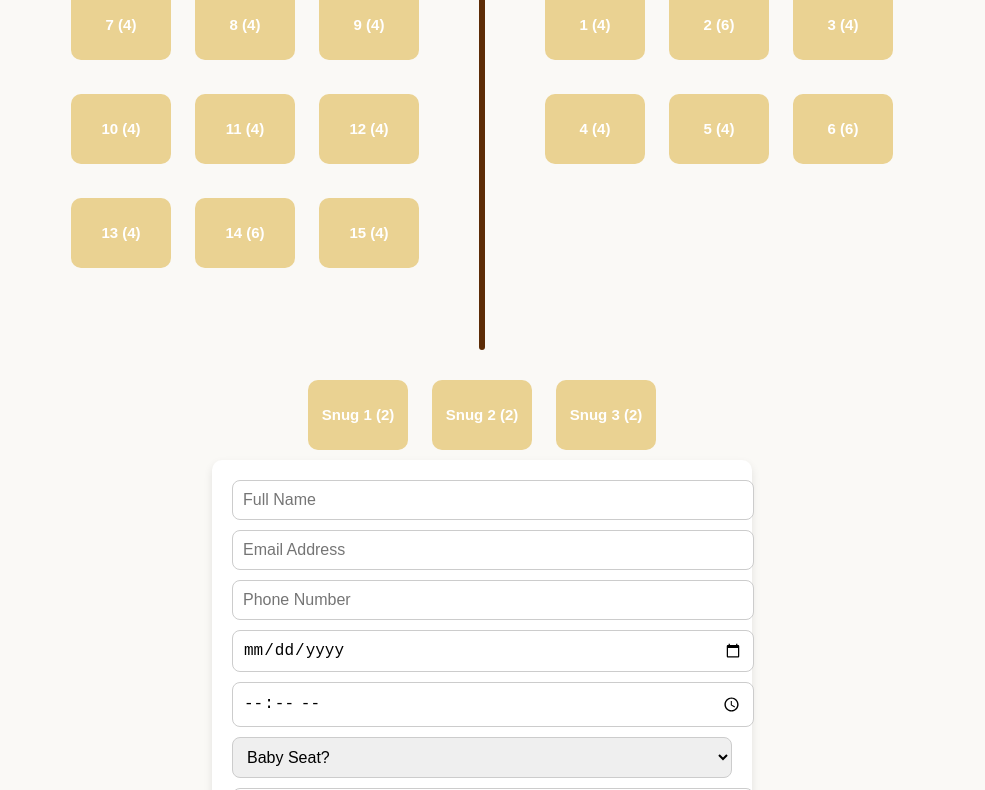
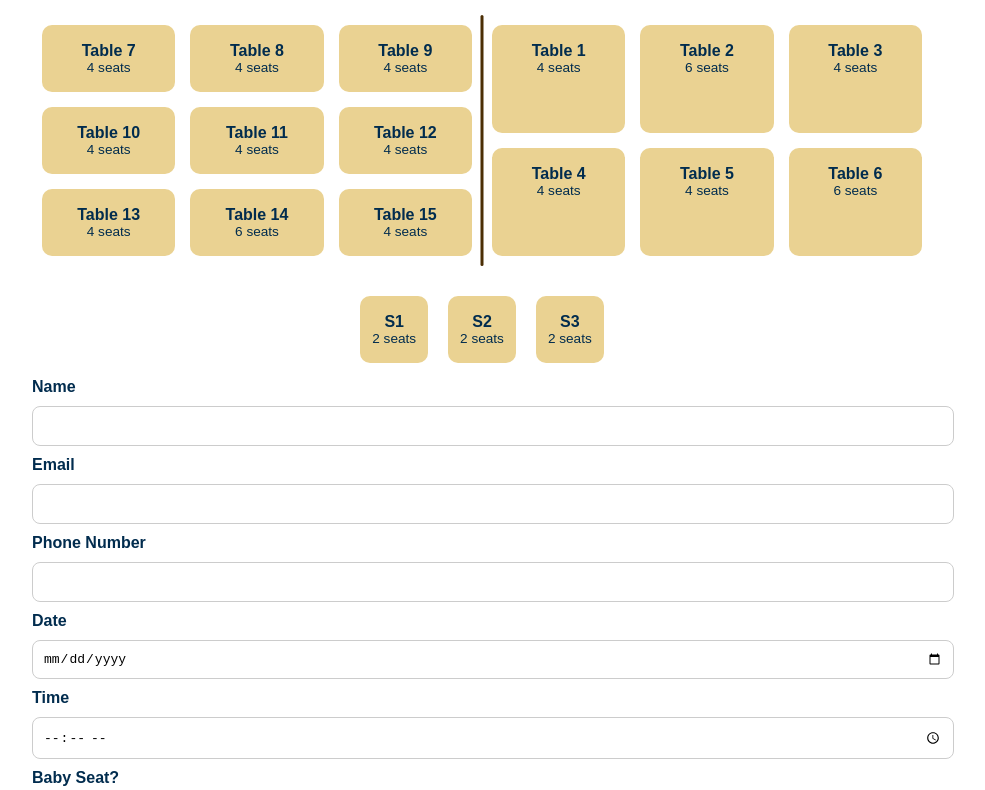
Before and after one commit to Bar918MalkinsBank/Bar918-Bookings, a plain HTML site: page index.html in a window 1280 px wide. Shown: the part 118-908 px from the top of the page, without its empty margins (158-1143 px from the left). Drawn offline with nearby package versions, Linux system fonts and the light colour scheme.

Commit message:
Update index.html

```diff
--- a/index.html
+++ b/index.html
@@ -1,167 +1,265 @@
 <!DOCTYPE html>
 <html lang="en">
 <head>
-  <meta charset="UTF-8" />
-  <meta name="viewport" content="width=device-width, initial-scale=1.0" />
-  <title>Book a Table - Bar918</title>
-  <script src="https://cdn.jsdelivr.net/npm/emailjs-com@3/dist/email.min.js"></script>
+<meta charset="UTF-8">
+<meta name="viewport" content="width=device-width, initial-scale=1.0">
+<title>Bar918 Table Booking</title>
+
+<!-- EmailJS -->
+<script src="https://cdn.jsdelivr.net/npm/@emailjs/browser@4/dist/email.min.js"></script>
 <script>
-    (function() {
   emailjs.init("aypCqsVVHRqzqReCk");
-    })();
 </script>
+
 <style>
   body {
     font-family: 'Poppins', sans-serif;
-      background-color: #faf9f6;
+    background: transparent;
     color: #012C4E;
-      text-align: center;
+    margin: 0;
     padding: 20px;
   }
-    h1 { color: #012C4E; }
-    form {
-      background: white;
-      padding: 20px;
-      border-radius: 10px;
-      box-shadow: 0 4px 8px rgba(0,0,0,0.1);
-      max-width: 500px;
+
+  h1 {
+    text-align: center;
+    margin-bottom: 10px;
+    font-size: 2rem;
+    color: #012C4E;
+  }
+
+  .booking-container {
+    max-width: 900px;
     margin: 0 auto;
+    background: rgba(255,255,255,0.6);
+    border-radius: 20px;
+    padding: 25px;
+    backdrop-filter: blur(5px);
   }
-    input, select, textarea, button {
-      width: 100%;
-      margin-bottom: 10px;
+
+  .table-layout {
+    display: flex;
+    justify-content: space-between;
+    position: relative;
+    margin: 30px 0;
+  }
+
+  /* Divider */
+  .divider {
+    position: absolute;
+    top: 0;
+    bottom: 0;
+    left: 50%;
+    width: 3px;
+    background: #4B2E05;
+    border-radius: 2px;
+    transform: translateX(-50%);
+  }
+
+  /* Sections */
+  .left-section, .right-section {
+    display: grid;
+    grid-template-columns: repeat(3, 1fr);
+    gap: 15px;
+    flex: 1;
     padding: 10px;
-      border: 1px solid #ccc;
-      border-radius: 8px;
-      font-size: 16px;
   }
-    button {
-      background-color: #012C4E;
-      color: white;
-      cursor: pointer;
-      font-weight: bold;
-    }
-    button:hover { background-color: #021a33; }
 
-    .layout {
+  .snug-section {
     display: flex;
     justify-content: center;
-      align-items: start;
-      gap: 60px;
-      flex-wrap: wrap;
-      margin-bottom: 30px;
+    margin-top: 25px;
+    gap: 20px;
   }
-    .divider {
-      height: 360px;
-      width: 6px;
-      background-color: #5C2C06;
-      border-radius: 3px;
-      align-self: center;
+
+  /* Tables */
+  .table {
+    background: #EAD292;
+    color: #012C4E;
+    border-radius: 10px;
+    padding: 15px 10px;
+    text-align: center;
+    cursor: pointer;
+    transition: all 0.3s ease;
+    font-weight: 600;
+    border: 2px solid transparent;
   }
-    .section {
-      display: grid;
-      grid-template-columns: repeat(3, 1fr);
-      gap: 24px;
-      justify-items: center;
+
+  .table:hover {
+    transform: scale(1.05);
+    border-color: #012C4E;
   }
-    .snug {
+
+  .table.selected {
+    background: #012C4E;
+    color: white;
+    border-color: #EAD292;
+  }
+
+  .table.booked {
+    background: #bbb;
+    cursor: not-allowed;
+    color: white;
+    border-color: #777;
+  }
+
+  .table small {
+    display: block;
+    font-weight: normal;
+    font-size: 0.85em;
+  }
+
+  /* Form */
+  form {
     display: flex;
-      justify-content: center;
-      margin-top: 30px;
-      gap: 24px;
+    flex-direction: column;
+    gap: 10px;
+    margin-top: 15px;
   }
-    .table-btn {
-      background-color: #EAD292;
-      border: none;
-      padding: 18px 0;
-      border-radius: 10px;
+
+  label {
+    font-weight: 600;
+  }
+
+  input, select, textarea, button {
+    padding: 10px;
+    border-radius: 8px;
+    border: 1px solid #ccc;
+    font-size: 1em;
+    width: 100%;
+  }
+
+  button {
+    background: #012C4E;
+    color: white;
+    font-weight: bold;
     cursor: pointer;
-      font-weight: bold;
-      transition: all 0.25s ease;
-      width: 100px;
-      height: 70px;
-      font-size: 15px;
-      line-height: 1.2;
+    transition: all 0.3s ease;
   }
-    .table-btn.selected { border: 3px solid #012C4E; }
+
+  button:hover {
+    background: #EAD292;
+    color: #012C4E;
+  }
 </style>
 </head>
+
 <body>
+  <div class="booking-container">
+    <h1>Book a Table</h1>
 
-  <h1>Book a Table at Bar918</h1>
-
-  <div class="layout">
-    <div class="section" id="left-section">
-      <button class="table-btn" data-table="7" data-seats="4">7 (4)</button>
-      <button class="table-btn" data-table="8" data-seats="4">8 (4)</button>
-      <button class="table-btn" data-table="9" data-seats="4">9 (4)</button>
-      <button class="table-btn" data-table="10" data-seats="4">10 (4)</button>
-      <button class="table-btn" data-table="11" data-seats="4">11 (4)</button>
-      <button class="table-btn" data-table="12" data-seats="4">12 (4)</button>
-      <button class="table-btn" data-table="13" data-seats="4">13 (4)</button>
-      <button class="table-btn" data-table="14" data-seats="6">14 (6)</button>
-      <button class="table-btn" data-table="15" data-seats="4">15 (4)</button>
-    </div>
+    <div class="table-layout">
+      <div class="left-section" id="leftTables"></div>
       <div class="divider"></div>
-    <div class="section" id="right-section">
-      <button class="table-btn" data-table="1" data-seats="4">1 (4)</button>
-      <button class="table-btn" data-table="2" data-seats="6">2 (6)</button>
-      <button class="table-btn" data-table="3" data-seats="4">3 (4)</button>
-      <button class="table-btn" data-table="4" data-seats="4">4 (4)</button>
-      <button class="table-btn" data-table="5" data-seats="4">5 (4)</button>
-      <button class="table-btn" data-table="6" data-seats="6">6 (6)</button>
-    </div>
+      <div class="right-section" id="rightTables"></div>
     </div>
 
-  <div class="snug">
-    <button class="table-btn" data-table="S1" data-seats="2">Snug 1 (2)</button>
-    <button class="table-btn" data-table="S2" data-seats="2">Snug 2 (2)</button>
-    <button class="table-btn" data-table="S3" data-seats="2">Snug 3 (2)</button>
+    <div class="snug-section" id="snugTables"></div>
+
+    <form id="bookingForm">
+      <label>Name</label>
+      <input type="text" id="name" required>
+
+      <label>Email</label>
+      <input type="email" id="email" required>
+
+      <label>Phone Number</label>
+      <input type="tel" id="phone" required>
+
+      <label>Date</label>
+      <input type="date" id="date" required>
+
+      <label>Time</label>
+      <input type="time" id="time" min="10:00" max="20:00" required>
+
+      <label>Baby Seat?</label>
+      <select id="babySeat">
+        <option value="No">No</option>
+        <option value="Yes">Yes</option>
+      </select>
+
+      <label>Special Requests</label>
+      <textarea id="specialRequests" rows="3"></textarea>
+
+      <input type="hidden" id="table" required>
+
+      <button type="submit">Confirm Booking</button>
+    </form>
   </div>
 
-  <form id="bookingForm">
-    <input type="hidden" name="table" id="selectedTable" required />
-    <input type="hidden" name="seats" id="selectedSeats" required />
-    <input type="text" name="name" placeholder="Full Name" required />
-    <input type="email" name="email" placeholder="Email Address" required />
-    <input type="tel" name="phone" placeholder="Phone Number" required />
-    <input type="date" name="date" required />
-    <input type="time" name="time" required min="10:00" max="20:00" />
-    <select name="babySeat" required>
-      <option value="">Baby Seat?</option>
-      <option value="Yes">Yes</option>
-      <option value="No">No</option>
-    </select>
-    <textarea name="specialRequests" placeholder="Special Requests"></textarea>
-    <button type="submit">Book Table</button>
-  </form>
+<script>
+const leftTables = [
+  {id: 7, seats: 4}, {id: 8, seats: 4}, {id: 9, seats: 4},
+  {id: 10, seats: 4}, {id: 11, seats: 4}, {id: 12, seats: 4},
+  {id: 13, seats: 4}, {id: 14, seats: 6}, {id: 15, seats: 4}
+];
 
-  <script>
-    const WEBHOOK_URL = 'https://script.google.com/macros/s/AKfycbxALplsL1YhvjozZcJrd68-wZ_J8lG0IavP-B9xY26LD8ug7KnTAF5_gOcC3S5Ktp5S/exec';
-    const tableButtons = document.querySelectorAll('.table-btn');
-    let selectedTable = null;
+const rightTables = [
+  {id: 1, seats: 4}, {id: 2, seats: 6}, {id: 3, seats: 4},
+  {id: 4, seats: 4}, {id: 5, seats: 4}, {id: 6, seats: 6}
+];
 
-    tableButtons.forEach(btn => {
-      btn.addEventListener('click', () => {
-        tableButtons.forEach(b => b.classList.remove('selected'));
-        btn.classList.add('selected');
-        selectedTable = btn.dataset.table;
-        document.getElementById('selectedTable').value = selectedTable;
-        document.getElementById('selectedSeats').value = btn.dataset.seats;
+const snugTables = [
+  {id: 'S1', seats: 2}, {id: 'S2', seats: 2}, {id: 'S3', seats: 2}
+];
+
+function renderTables() {
+  const left = document.getElementById('leftTables');
+  const right = document.getElementById('rightTables');
+  const snug = document.getElementById('snugTables');
+
+  left.innerHTML = leftTables.map(t => `
+    <div class="table" data-id="${t.id}" data-seats="${t.seats}">
+      Table ${t.id}
+      <small>${t.seats} seats</small>
+    </div>`).join('');
+
+  right.innerHTML = rightTables.map(t => `
+    <div class="table" data-id="${t.id}" data-seats="${t.seats}">
+      Table ${t.id}
+      <small>${t.seats} seats</small>
+    </div>`).join('');
+
+  snug.innerHTML = snugTables.map(t => `
+    <div class="table" data-id="${t.id}" data-seats="${t.seats}">
+      ${t.id}
+      <small>${t.seats} seats</small>
+    </div>`).join('');
+
+  document.querySelectorAll('.table').forEach(btn => {
+    btn.addEventListener('click', function() {
+      if (this.classList.contains('booked')) return;
+      document.querySelectorAll('.table').forEach(t => t.classList.remove('selected'));
+      this.classList.add('selected');
+      document.getElementById('table').value = this.dataset.id;
     });
   });
+}
 
+renderTables();
+
+// Handle booking submission
 document.getElementById('bookingForm').addEventListener('submit', async (e) => {
   e.preventDefault();
 
-      const formData = Object.fromEntries(new FormData(e.target).entries());
+  const formData = {
+    name: document.getElementById('name').value.trim(),
+    email: document.getElementById('email').value.trim(),
+    phone: document.getElementById('phone').value.trim(),
+    table: document.getElementById('table').value,
+    seats: document.querySelector('.table.selected')?.dataset.seats || '',
+    babySeat: document.getElementById('babySeat').value,
+    specialRequests: document.getElementById('specialRequests').value.trim(),
+    date: document.getElementById('date').value,
+    time: document.getElementById('time').value
+  };
 
   if (!formData.table) {
-        alert("Please select a table first!");
+    alert('Please select a table before continuing.');
     return;
   }
 
-      const response = await fetch(WEBHOOK_URL, {
+  try {
+    const response = await fetch('https://script.google.com/macros/s/AKfycbxALplsL1YhvjozZcJrd68-wZ_J8lG0IavP-B9xY26LD8ug7KnTAF5_gOcC3S5Ktp5S/exec', {
       method: 'POST',
       headers: { 'Content-Type': 'text/plain;charset=utf-8' },
       body: JSON.stringify(formData)
@@ -170,24 +268,23 @@
     const result = await response.text();
 
     if (result.includes('rejected')) {
-        alert("Sorry, this time or date isn't available.");
+      alert('Sorry, this table/time is unavailable.');
       return;
     }
 
-      emailjs.send("Service_Reservations", "Table_Template", {
-        name: formData.name,
-        date: formData.date,
-        time: formData.time,
-        table: formData.table,
-        seats: formData.seats,
-        babySeat: formData.babySeat,
-        specialRequests: formData.specialRequests,
-        email: formData.email,
-      });
+    // Send confirmation email to customer
+    await emailjs.send("Service_Reservations", "Table_Template", formData, "aypCqsVVHRqzqReCk");
 
-      alert("Booking successful! Confirmation email sent.");
-      e.target.reset();
-      tableButtons.forEach(b => b.classList.remove('selected'));
+    // Send internal copy to restaurant
+    await emailjs.send("Service_Reservations", "Table_Template", {...formData, email: "bar918reservations@gmail.com"}, "aypCqsVVHRqzqReCk");
+
+    alert('Booking successful! Confirmation email sent.');
+    document.getElementById('bookingForm').reset();
+    document.querySelectorAll('.table').forEach(t => t.classList.remove('selected'));
+  } catch (err) {
+    console.error(err);
+    alert('Something went wrong. Please try again later.');
+  }
 });
 </script>
 </body>
```
Lines whose indentation alone changed are shown as unchanged.
